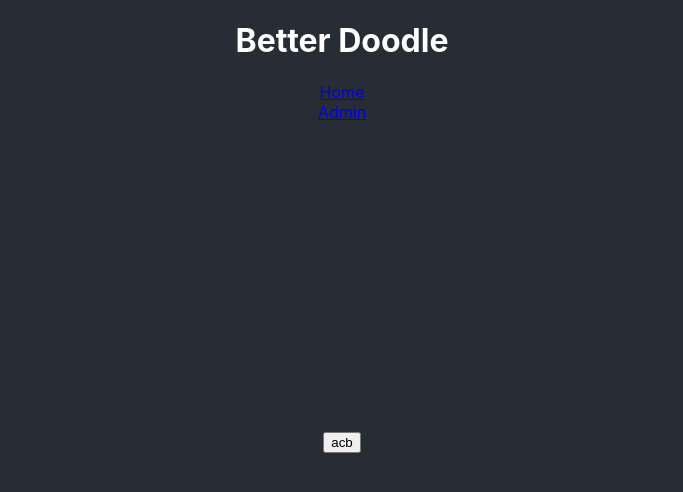
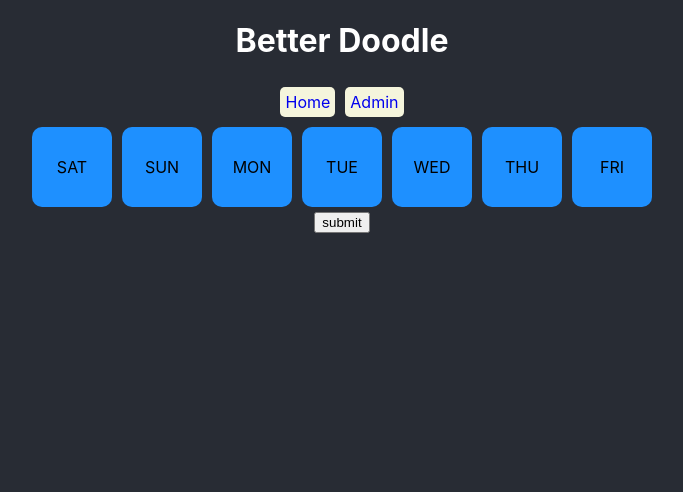
Before and after one commit to huangruoqi/better_doodle, a React (Create React App) app: page / in a window 1280 px wide. Shown: the top 492 px of the page, without its empty margins (298-981 px from the left). Built offline with nearby package versions, Linux system fonts and the light colour scheme; what sheetdb-node would draw is missing.

Commit message:
add days to home page

```diff
--- a/src/App.js
+++ b/src/App.js
@@ -2,7 +2,8 @@ import './App.css';
 import styled from "styled-components";
 import {
   BrowserRouter as Router, Routes,
-    Route, Outlet, Link } from "react-router-dom";
+  Route, Outlet, Link
+} from "react-router-dom";
 import Home from './Home'
 import * as React from "react";
 
@@ -57,15 +58,22 @@ function App() {
 
 const Navbar = styled.div`
   display: flex;
-
+  justify-content: center;
+  align-items: center;
+`
+const NavItem = styled.div`
+  margin: 5px;
+  padding: 5px;
+  background-color: beige;
+  border-radius: 5px;
 `
 
 function Layout() {
   return (
-    <>
-        <Link to="/">Home</Link>
-        <Link to="/admin">Admin</Link>
-    </>
+    <Navbar>
+      <Link to="/" style={{ textDecoration: 'none' }}><NavItem>Home</NavItem></Link>
+      <Link to="/admin" style={{ textDecoration: 'none' }}><NavItem>Admin</NavItem></Link>
+    </Navbar>
   );
 }
 
--- a/src/Home.jsx
+++ b/src/Home.jsx
@@ -1,10 +1,16 @@
 import sheetdb from 'sheetdb-node';
+import styled from 'styled-components';
 var config = {
     address: 'ju33yniko75pk',
 };
 var client = sheetdb(config);
+
+const date = new Date()
+const day = date.getDate()
+
 const Home = () => (
-    <div>
+    <Container>
+        <DAYS />
         <button onClick={() => {
             let rows = [
                 { name: "Ruoqi Huang", date: "11/04/2022", from: 1, to: 20 },
@@ -15,8 +21,53 @@ const Home = () => (
             // }, function (err) {
             //     console.log(err);
             // });
-        }}>acb</button>
-    </div>
+        }}>submit</button>
+    </Container>
 )
 
+const Container = styled.div`
+  width:100%;
+  height:100%;
+  display: flex;
+  align-items: center;
+  flex-direction: column;
+`
+
+const DAYS = () => {
+    const text = date.toLocaleDateString()
+    const days = []
+    for (let i = 0; i < 7; i++) {
+        days.push((day+i)%7)
+    }
+
+    return (
+        <DayContainer>
+            {
+                days.map((e, i) => <DayItem key={i} index={e} />)
+            }
+        </DayContainer>
+    )
+
+}
+
+const DayContainer = styled.div`
+    display: flex;
+    flex-direction: row;
+`
+const ItemContainer = styled.div`
+    width:10vh;
+    height:10vh;
+    background-color: dodgerblue;
+    margin: 5px;
+    border-radius: 10px;
+    display: flex;
+    justify-content: center;
+    align-items: center;
+`
+const DayItem = ({index}) => {
+    const day2name = ["SUN", "MON", "TUE", "WED", "THU", "FRI", "SAT"]
+    return (
+        <ItemContainer>{day2name[index]}</ItemContainer>
+    )
+}
 export default Home
```
Lines whose indentation alone changed are shown as unchanged.
